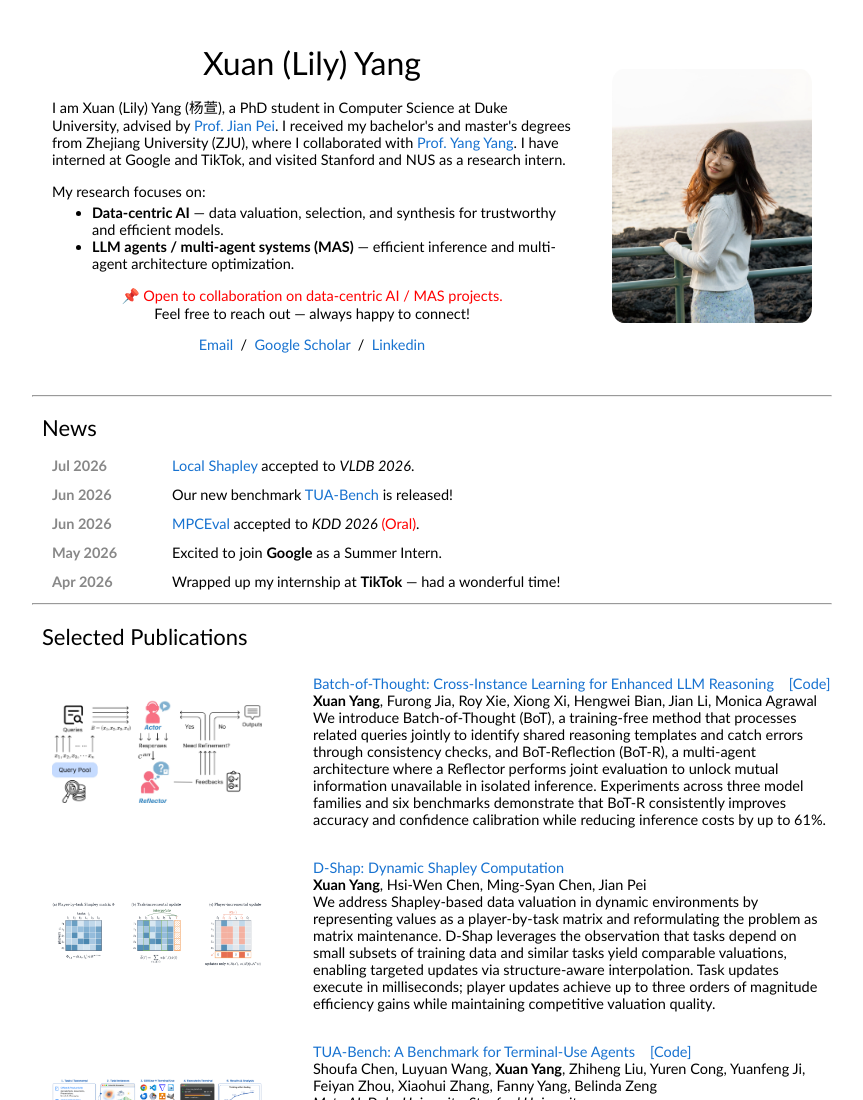
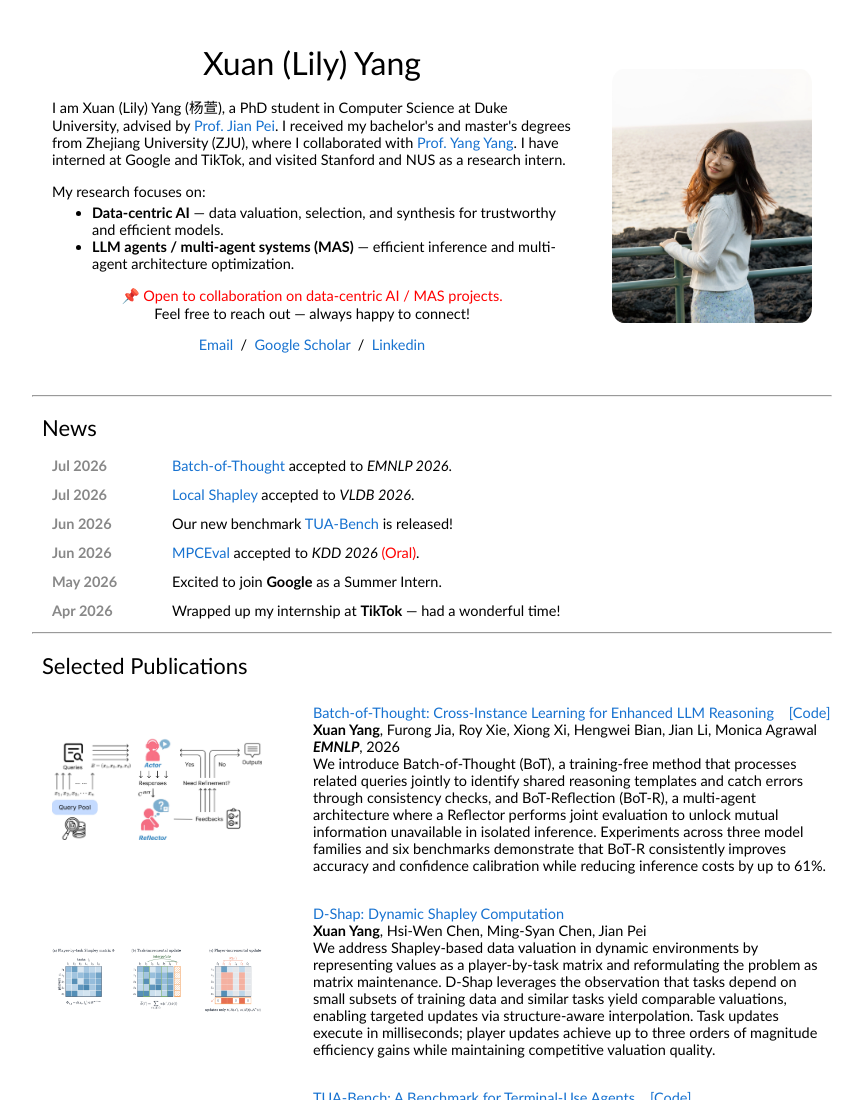
Before and after one commit to xuanyang19/xuanyang19.github.io, a plain HTML site: page index.html in a window 1280 px wide. Shown: the top 1100 px of the page, without its empty margins (208-1071 px from the left). Drawn offline with Linux system fonts and the light colour scheme.

Commit message:
Batch-of-Thought accepted to EMNLP 2026
- Add EMNLP 2026 venue to the BoT publication entry
- Add news item for the acceptance

Co-Authored-By: Claude Opus 4.8 <noreply@anthropic.com>

```diff
--- a/index.html
+++ b/index.html
@@ -86,6 +86,15 @@
                                     <b>Jul 2026</b>
                                 </td>
                                 <td style="padding:6px 10px;vertical-align:top;">
+                                    <a href="https://arxiv.org/abs/2601.02950">Batch-of-Thought</a> accepted to
+                                    <em>EMNLP 2026</em>.
+                                </td>
+                            </tr>
+                            <tr>
+                                <td style="padding:6px 20px;width:90px;vertical-align:top;color:#888;white-space:nowrap;">
+                                    <b>Jul 2026</b>
+                                </td>
+                                <td style="padding:6px 10px;vertical-align:top;">
                                     <a href="https://arxiv.org/pdf/2603.03672">Local Shapley</a> accepted to
                                     <em>VLDB 2026</em>.
                                 </td>
@@ -156,6 +165,8 @@
                                         <a href="https://github.com/xuanyang19/BoT">[Code]</a>
                                         <br>
                                         <b>Xuan Yang</b>, Furong Jia, Roy Xie, Xiong Xi, Hengwei Bian, Jian Li, Monica Agrawal
+                                        <br>
+                                        <em><b>EMNLP</b></em>, 2026
                                         <br>
                                         We introduce Batch-of-Thought (BoT), a training-free method that processes
                                         related queries jointly to identify shared reasoning templates and catch errors
```
